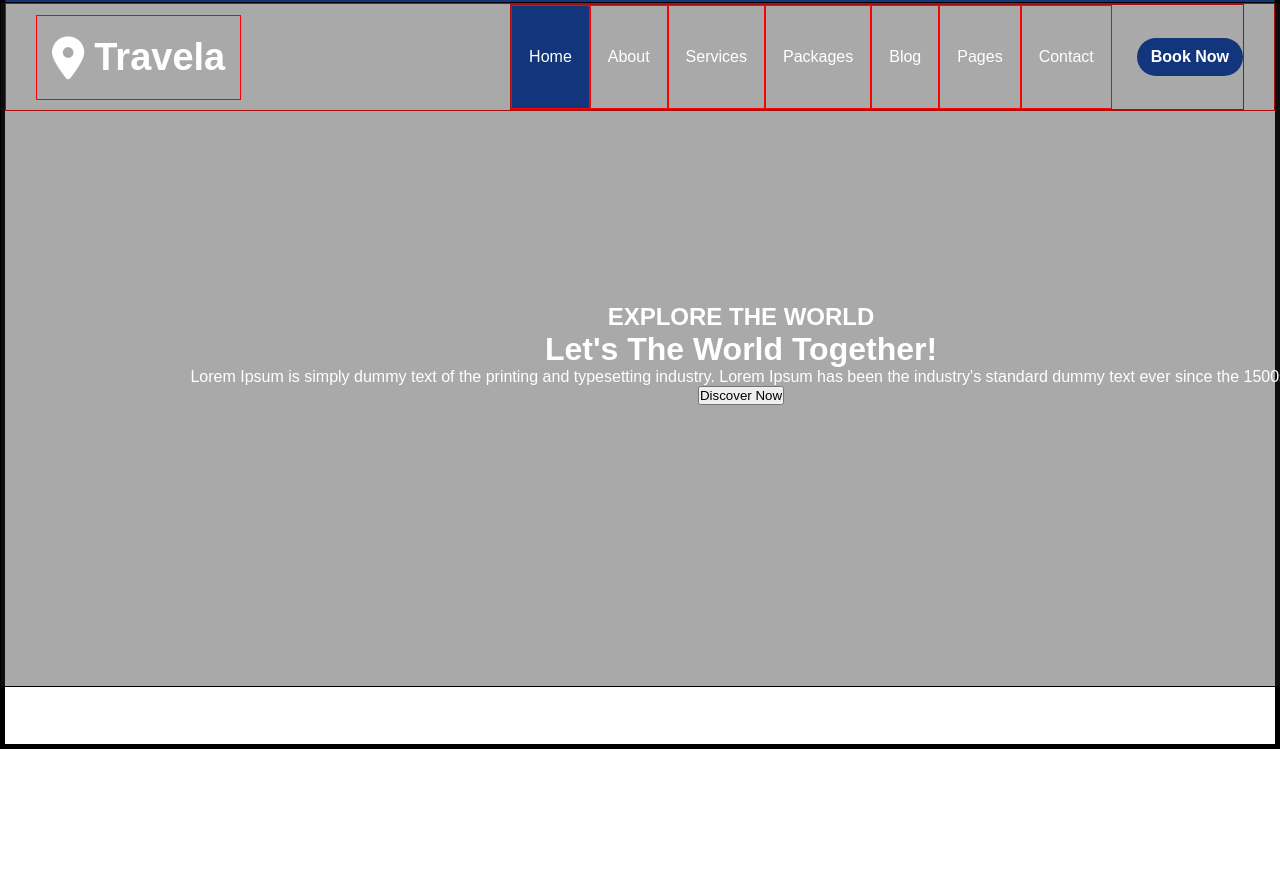
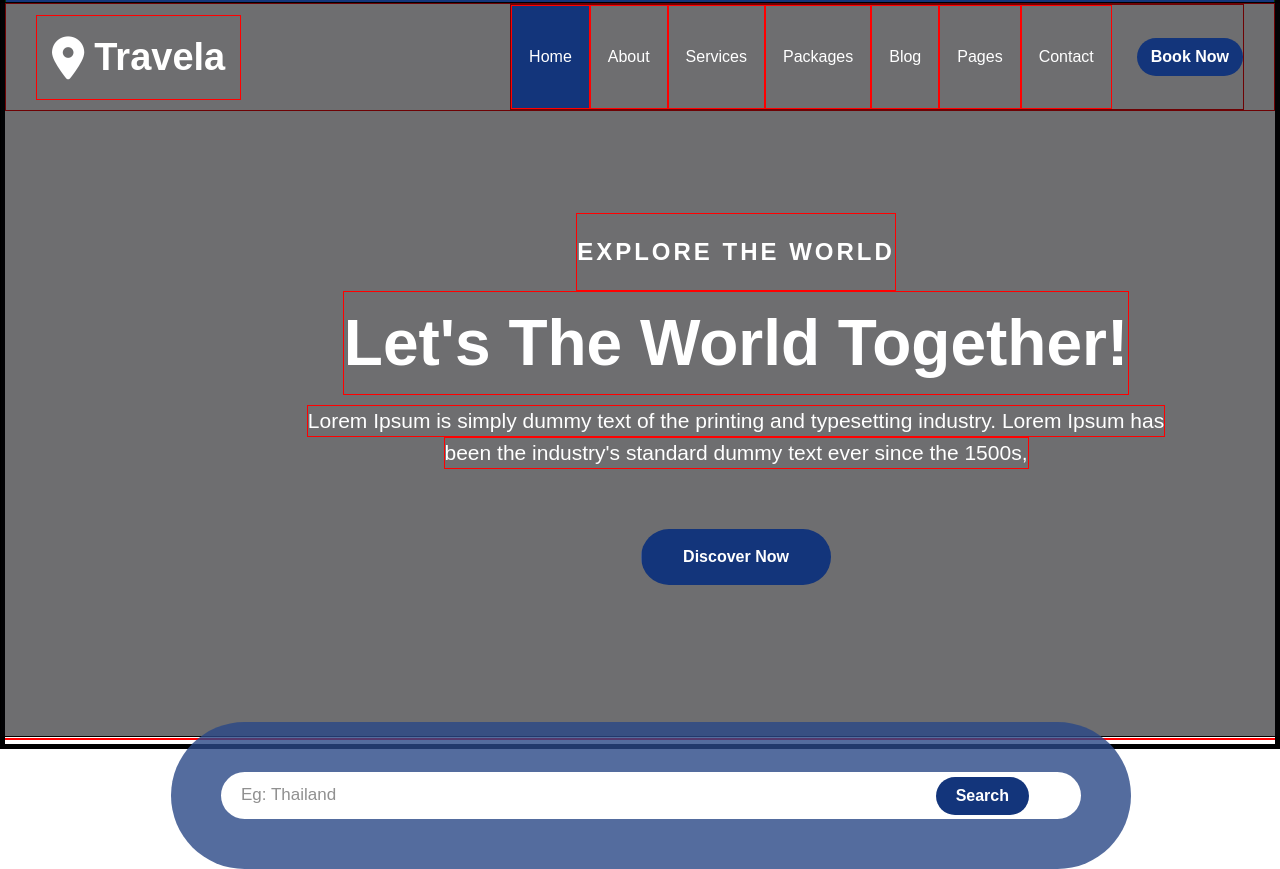
Before and after one commit to mohit8239/Frontend_Regex, a plain HTML site: page travela.html in a window 1280 px wide. Shown: the part 51-920 px from the top of the page. Before the commit the page ends 800 px from the top, so only its background shows below. Drawn offline with Linux system fonts and the light colour scheme.

Commit message:
Add files via upload

```diff
--- a/travela.css
+++ b/travela.css
@@ -131,6 +131,7 @@
 }
 .menu-2 button:hover{
     color: rgb(19,53,123);
+    border: 1px solid rgb(19,53,123);
 
 }
 .lower-nav{
@@ -159,9 +160,10 @@
 }
 .cont{
     background-image: url(carousel-2.jpg);
-    height: 685px;
+    height: 735px;
     position: relative;
-
+    background-size: cover;
+    background-repeat: no-repeat;
 }
 .pee{
     position: relative;
@@ -186,10 +188,10 @@
 }
 
 .cont-shadow{
-    height: 685px;
-    width: 1482px;
+    height: 735px;
+    width: 1472px;
     border: 1px solid black;
-    background-color: rgba(38, 34, 34, 0.389);
+    background-color: rgba(5, 5, 7, 0.578);
     position: absolute;
     top: 53px;
     left: 0px;
@@ -203,8 +205,121 @@
     flex-direction: column;
     margin-top: 300px;
 }
-.cont-shadow .wrting p{
-    border: 10px solid red !important;
-    padding: 30px 0px;
-    margin: 90px;
+ .writing h2{
+    border: 1px solid red !important;
+    padding: 24px 0px;
+    font-weight: 600;
+    margin-top: -90px;
+    letter-spacing: 3px;
+
 }
+.writing h1{
+    border: 1px solid red !important;
+    font-size: 64px;
+    padding: 14px 0px;
+}
+.writing p{
+    border: 1px solid red !important;
+    font-size: 21px;
+    font-weight: 540 ;
+    padding: 3px 0px;
+}
+.p1{
+    margin-top: 10px;
+}
+.writing button{
+    background-color: rgb(19,53,123);
+    padding: 19px 42px;
+    color: white;
+    border-radius: 28px;
+    font-size: 16px;
+    font-weight: 600;
+    border: none;
+    position: relative;
+    cursor: pointer;
+    overflow: hidden;
+    z-index: 99;
+    margin-top: 60px;
+}
+.writing button::before{
+    content: "";
+    position: absolute;
+    bottom: 0;
+    right: 0;
+    height: 100%;
+    width: 100%;
+    transform: translateX(-100%);
+    background-color: white;
+    transition: ease-in-out 0.3s;
+    z-index: 9;
+    color:rgb(19,53,123) !important ;
+    overflow: hidden;
+}
+.writing button:hover:before{
+    transform: translateX(0);
+    z-index: -999;
+}
+.writing button:hover{
+    color: rgb(19,53,123);
+    border: 1px solid rgb(19,53,123);
+}
+.search{
+    border: 1px solid red;
+}
+.search input[type="text"]{
+    padding: 16px 0px;
+    width: 75%;
+    border: 50px solid rgba(19, 53, 123, 0.9);
+    border-radius: 95px;
+    outline: none;
+    margin-left: 165px;
+    position: absolute;
+    bottom: -120px;
+    opacity: 0.8;
+    text-indent: 20px;
+    text-align: start;
+    background-color: white;
+}
+.search input::placeholder{
+    font-size: 17px;
+}
+.search span{
+    position: absolute;
+    bottom: -66px;
+    right: 251px;
+}
+.search span button{
+    background-color: rgb(19,53,123);
+    padding: 10px 20px;
+    color: white;
+    border-radius: 28px;
+    font-size: 16px;
+    font-weight: 600;
+    border: none;
+    position: relative;
+    cursor: pointer;
+    overflow: hidden;
+    z-index: 99;
+}
+.search span button::before{
+    content: "";
+    position: absolute;
+    bottom: 0;
+    right: 0;
+    height: 100%;
+    width: 100%;
+    transform: translateX(-100%);
+    background-color: white;
+    transition: ease-in 0.3s;
+    z-index: 9;
+    color:rgb(19,53,123) ;
+    overflow: hidden;
+}
+.search span  button:hover:before{
+    transform: translateX(0);
+    z-index: -999;
+}
+.search span button:hover{
+    color: rgb(19,53,123);
+    border: 1px solid rgb(19,53,123);
+}
--- a/travela.html
+++ b/travela.html
@@ -50,9 +50,13 @@
             <div class="writing">
                 <h2>EXPLORE THE WORLD</h2>
                 <h1>Let's The World Together!</h1>
-                <p>Lorem Ipsum is simply dummy text of the printing and typesetting industry. Lorem Ipsum has been the industry's standard dummy text ever since the 1500s,</p>
+                <p class="p1">Lorem Ipsum is simply dummy text of the printing and typesetting industry. Lorem Ipsum has</p>
+                <p>been the industry's standard dummy text ever since the 1500s,</p>
                 <button>Discover Now</button>
             </div>
+        </div>
+        <div class="search">
+            <input type="text" placeholder="Eg: Thailand"><span><button>Search</button></span>
         </div>
     </div>
 </body>
```
